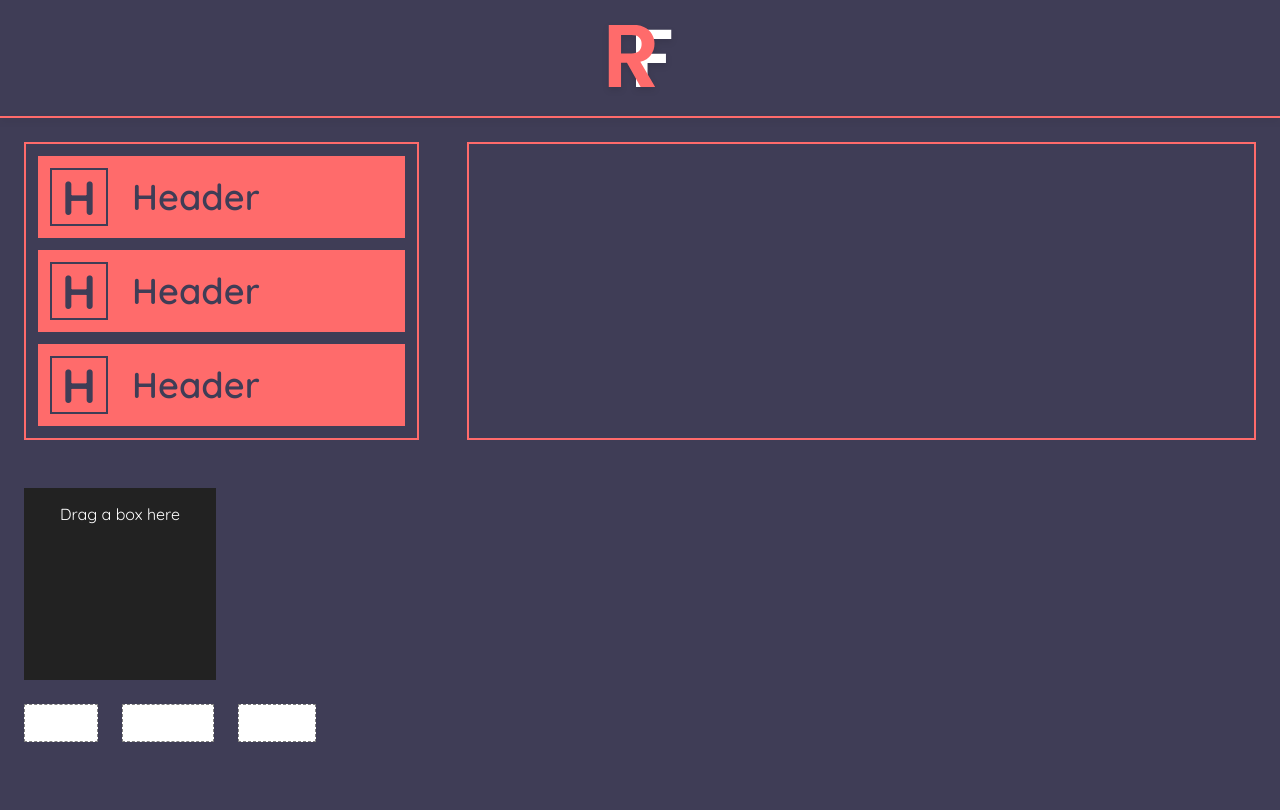
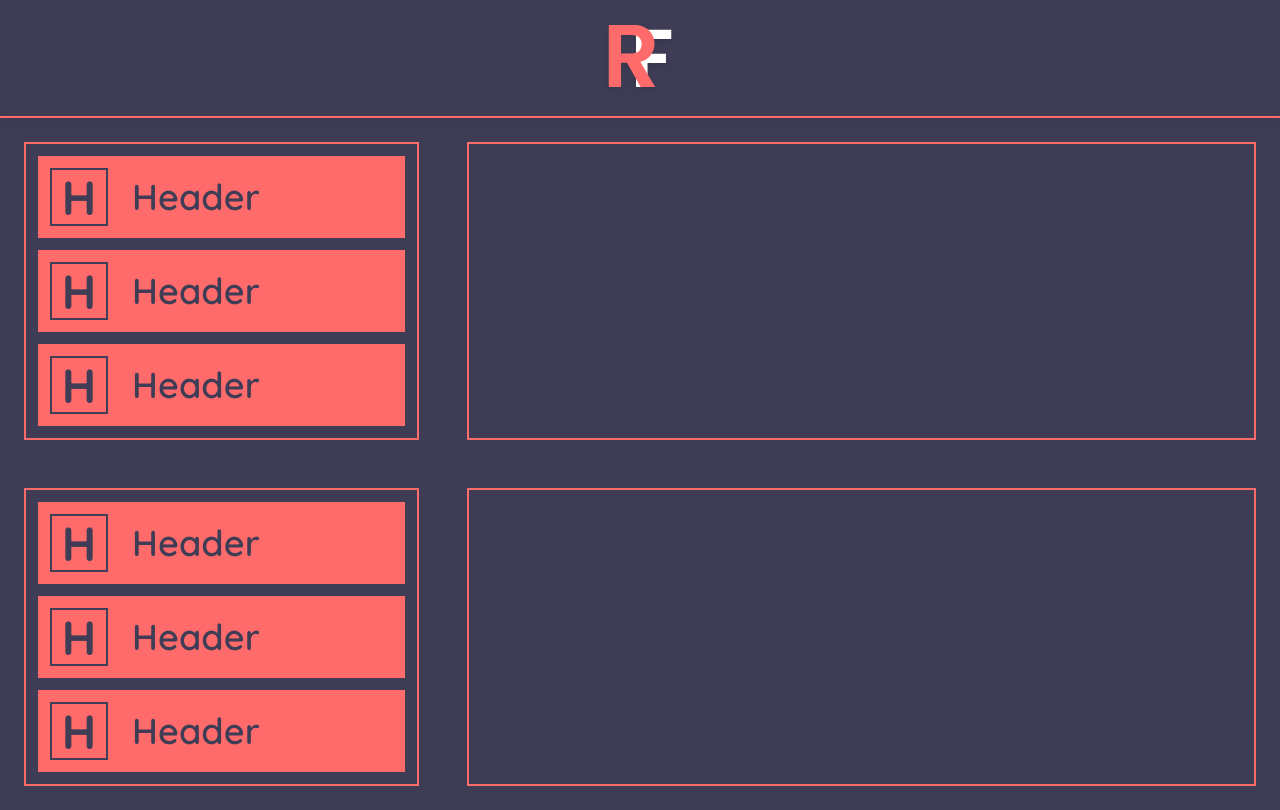
Before and after one commit to MuratBuyukcelebi/RooseForm, a Next.js app: page / in a window 1280 px wide. Built offline with nearby package versions, Linux system fonts and the light colour scheme.

Commit message:
chore: update the system

```diff
--- a/components/Box.js
+++ b/components/Box.js
@@ -1,5 +1,8 @@
 import { useDrag } from 'react-dnd'
 import { ItemTypes } from './ItemTypes.js'
+import {motion} from "framer-motion";
+import Styles from "../styles/Home.module.scss";
+import React from "react";
 const style = {
   border: '1px dashed gray',
   backgroundColor: 'white',
@@ -9,6 +12,7 @@ const style = {
   cursor: 'move',
   float: 'left',
 }
+
 export const Box = function Box({ name }) {
   const [{ isDragging }, drag] = useDrag(() => ({
     type: ItemTypes.BOX,
@@ -24,10 +28,14 @@ export const Box = function Box({ name }) {
       handlerId: monitor.getHandlerId(),
     }),
   }))
-  const opacity = isDragging ? 0.4 : 1
   return (
-    <div ref={drag} style={{ ...style, opacity }} data-testid={`box`}>
-      {name}
+    <div ref={drag} data-testid={`box`} className={Styles.home__builder}>
+      <div className={Styles['home__builder-icon']}>
+        { name.charAt(0) }
+      </div>
+      <div className={Styles['home__builder-text']}>
+        { name }
+      </div>
     </div>
   )
 }
--- a/components/Container.js
+++ b/components/Container.js
@@ -1,16 +1,20 @@
-import { memo } from 'react'
+import React, { memo } from 'react'
 import { Box } from './Box.js'
 import { Dustbin } from './Dustbin.js'
+import Styles from '../styles/Home.module.scss'
+
 export const Container = memo(function Container() {
   return (
-    <div>
+    <div className={Styles.home}>
+      <div style={{ overflow: 'hidden', clear: 'both' }}>
+        <div className={Styles.home__list}>
+          <Box name="Header" />
+          <Box name="Header" />
+          <Box name="Header" />
+        </div>
+      </div>
       <div style={{ overflow: 'hidden', clear: 'both' }}>
         <Dustbin />
-      </div>
-      <div style={{ overflow: 'hidden', clear: 'both' }}>
-        <Box name="Glass" />
-        <Box name="Banana" />
-        <Box name="Paper" />
       </div>
     </div>
   )
--- a/components/Dustbin.js
+++ b/components/Dustbin.js
@@ -1,5 +1,7 @@
 import { useDrop } from 'react-dnd'
 import { ItemTypes } from './ItemTypes.js'
+import Styles from "../styles/Home.module.scss";
+import React from "react";
 const style = {
   height: '12rem',
   width: '12rem',
@@ -29,8 +31,7 @@ export const Dustbin = () => {
     backgroundColor = 'darkkhaki'
   }
   return (
-    <div ref={drop} style={{ ...style, backgroundColor }} data-testid="dustbin">
-      {isActive ? 'Release to drop' : 'Drag a box here'}
+    <div ref={drop} data-testid="dustbin" className={Styles.home__form}>
     </div>
   )
 }
--- a/pages/index.js
+++ b/pages/index.js
@@ -11,10 +11,6 @@ function Builders() {
     { slug: 'header' , name: 'Header' },
     { slug: 'header' , name: 'Header' },
   ]
-
-  const onViewportBoxUpdate = () => {
-    console.log('deneme')
-  }
 
   return (
     builderList.map((item, index) => (
@@ -32,15 +28,17 @@ function Builders() {
 
 export default function Home() {
   return (
-    <div className={Styles.home}>
-      <div className={Styles.home__list}>
-        <Builders />
-      </div>
-      <div className={Styles.home__form}>
+    <>
+      <div className={Styles.home}>
+        <div className={Styles.home__list}>
+          <Builders />
+        </div>
+        <div className={Styles.home__form}>
+        </div>
       </div>
       <DndProvider backend={HTML5Backend}>
         <Example />
       </DndProvider>
-    </div>
+    </>
   )
 }
--- a/styles/Home.module.scss
+++ b/styles/Home.module.scss
@@ -17,6 +17,7 @@
   }
   &__form {
     display: flex;
+    height: 100%;
     flex-direction: column;
     align-items: flex-start;
     padding: 12px;
```
